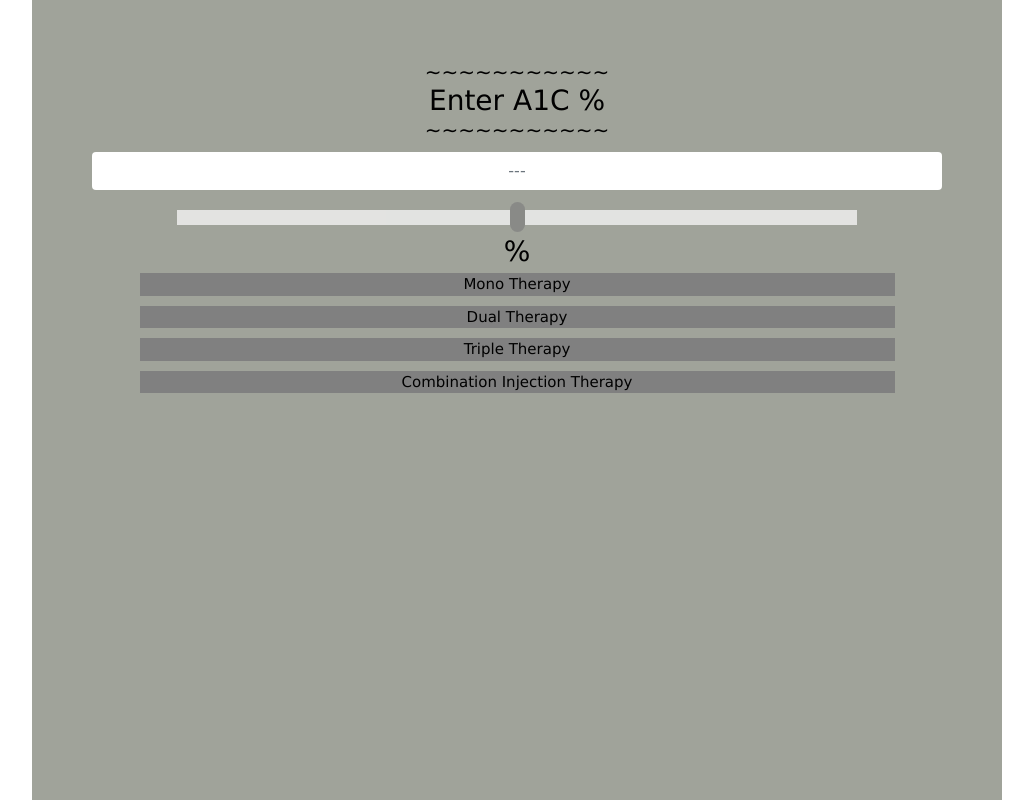
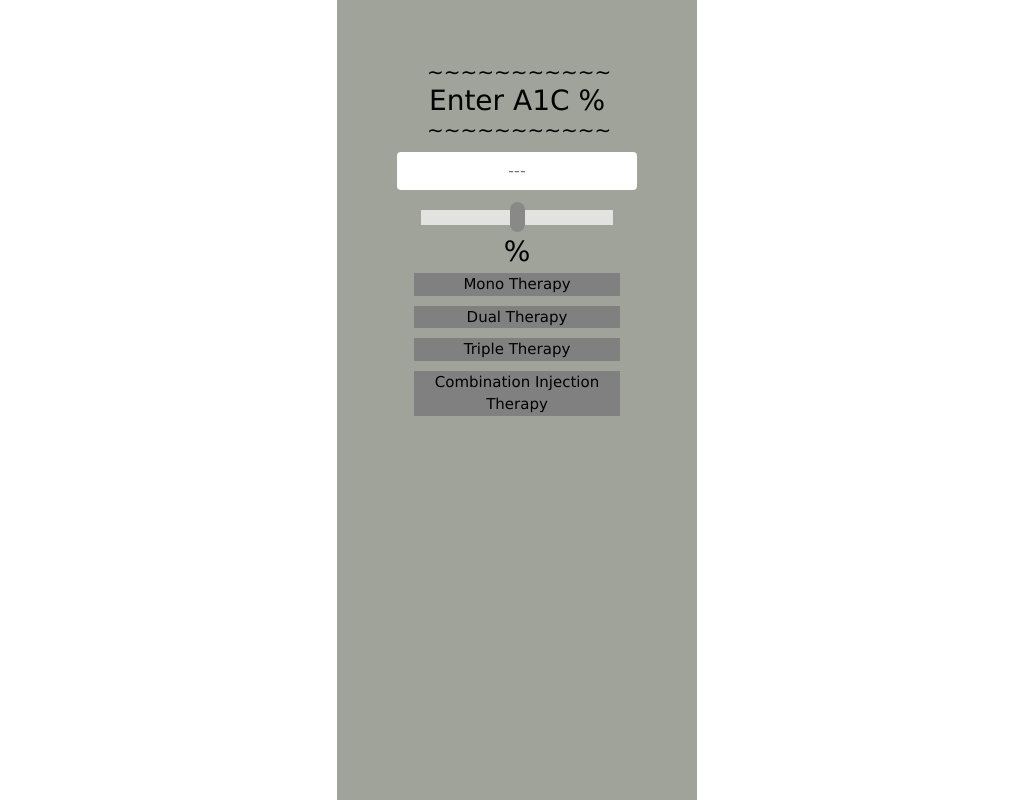
Before and after one commit to Vacuda/Diabetes_Treatment, an Angular app in the folder public/: page / in a window 1280 px wide. Shown: the whole page, without its empty margins (123-1156 px from the left). Built offline with nearby package versions, Linux system fonts and the light colour scheme.

Commit message:
Changed Width

```diff
--- a/public/src/app/app.component.css
+++ b/public/src/app/app.component.css
@@ -11,7 +11,7 @@
 }
 
 .container {
-    width: 970px;
+    width: 360px;
     min-height: 800px;
     margin: 0px auto;
     padding: 60px;
```
